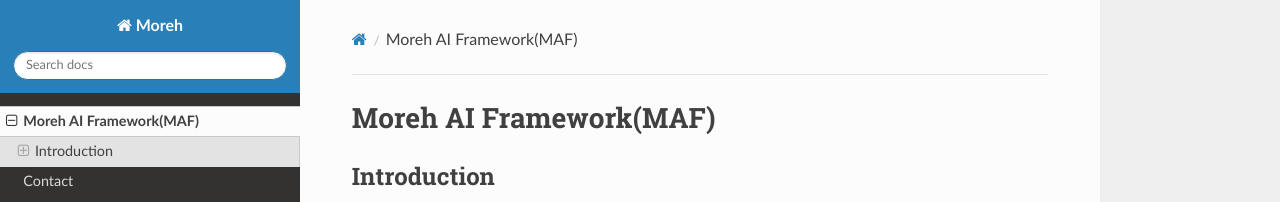
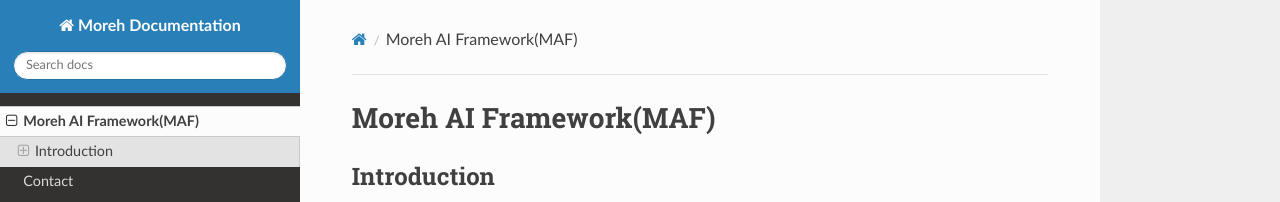
Before and after one commit to johyun1001/moreh-docs-public, an MkDocs documentation site: the page built from docs/index.md, in a window 1280 px wide. Shown: the top 202 px of the page. Built offline with MkDocs 1.6.1, drawn with Linux system fonts in a browser that asks for light colours; nearby versions of some CDN libraries.

Commit message:
change index name

```diff
--- a/mkdocs.yml
+++ b/mkdocs.yml
@@ -1,4 +1,4 @@
-site_name: Moreh
+site_name: Moreh Documentation
 site_author: Product Team
 site_description: Moreh AI Framework Documentation
 theme:
```
Also changed, not shown: 1 other file.
